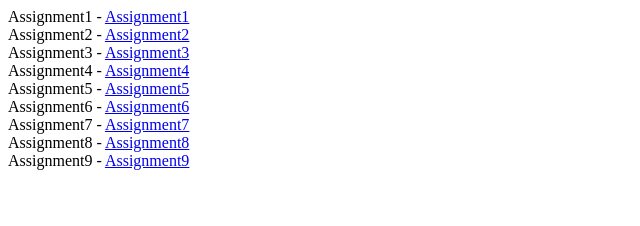
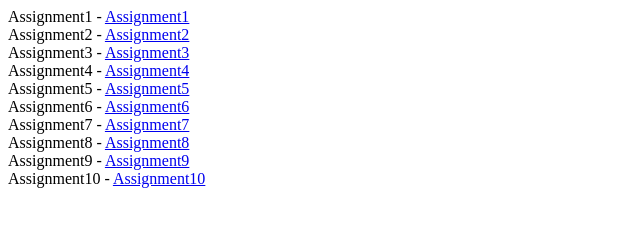
Before and after one commit to AdityaSaraswat0007/Full-Stack_GLA, a plain HTML site: page Assignment4.html in a window 1280 px wide. Shown: the whole page, without its empty margins (0-640 px from the left). Drawn offline with Linux system fonts and the light colour scheme.

Commit message:
updated index

```diff
--- a/Assignment4.html
+++ b/Assignment4.html
@@ -16,5 +16,6 @@
     Assignment7 - <a href="./Page/Layout_assignment7.html">Assignment7</a><br />
     Assignment8 - <a href="./Page/Assignment8.html">Assignment8</a><br />
     Assignment9 - <a href="./Page/Assignment9.html">Assignment9</a><br />
+    Assignment10 - <a href="./Page/Assignment10.html">Assignment10</a><br />
   </body>
 </html>
```
